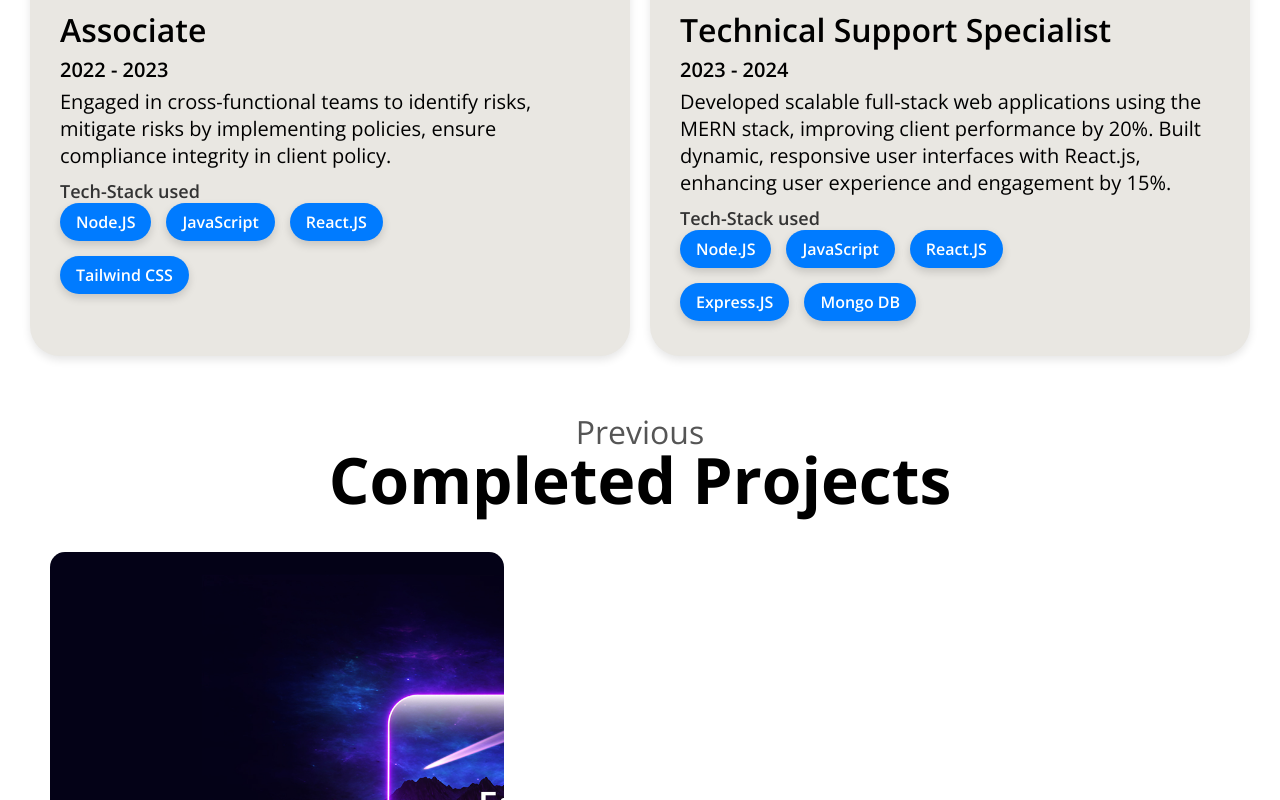
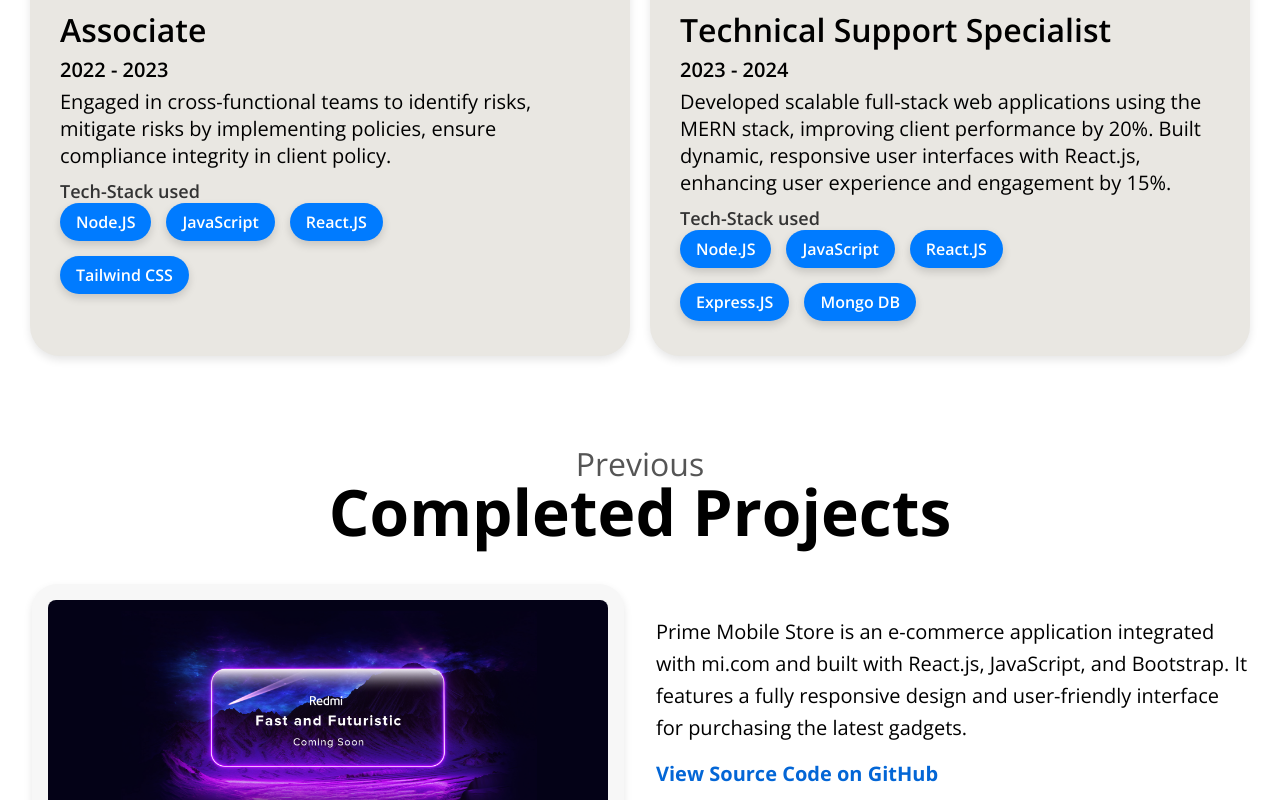
Before and after one commit to Aamir-Devp/Aamir-Portfolio, a Next.js app: page / in a window 1280 px wide. Shown: the part 2000-2800 px from the top of the page. Built offline with nearby package versions, Linux system fonts and the light colour scheme.

Commit message:
Modified project section

```diff
--- a/app/globals.css
+++ b/app/globals.css
@@ -629,3 +629,64 @@ h3{
 		}
 	}
 }
+
+.projectsSection {
+  padding: 2rem;
+}
+
+.bentoContainer {
+  display: flex;
+  flex-wrap: wrap;
+  gap: 2rem;
+  align-items: flex-start;
+}
+
+.bentoGrid {
+  flex: 1 1 45%;
+  display: flex;
+  flex-direction: column;
+}
+
+.bentoItem {
+  background-color: #f7f7f7;
+  padding: 1rem;
+  border-radius: 25px;
+  text-align: center;
+  box-shadow: 0 4px 8px rgba(0, 0, 0, 0.1);
+  transition: transform 0.3s;
+}
+
+.bentoItem:hover {
+  transform: translateY(-5px);
+}
+
+.projectThumbnail {
+  width: 100%;
+  border-radius: 8px;
+  margin-bottom: 1rem;
+}
+
+.description {
+  flex: 1 1 45%;
+}
+
+.description h2 {
+  margin-bottom: 0.5rem;
+}
+
+.description p {
+  margin-top: 2rem;
+  margin-bottom: 1rem;
+  line-height: 1.6;
+}
+
+.githubLink {
+  color: #0366d6;
+  text-decoration: none;
+  font-weight: bold;
+}
+
+.githubLink:hover {
+  color: #000;
+  text-decoration: underline;
+}
--- a/app/page.js
+++ b/app/page.js
@@ -225,7 +225,7 @@ export default function Home() {
                         </article>
                     </div>
                 </section>
-                <section id="projects" className="bento container">
+                {/* <section id="projects" className="bento container">
                     <h2>
                         <small>
                             Previous
@@ -236,10 +236,41 @@ export default function Home() {
                         <div className="bento-item">
                             <a href="https://prime-store.netlify.app" target="_blank" rel="noopener noreferrer" className="project-link">
                                 <img src="./Imgs/Display.jpg" alt="Project Thumbnail" className="project-thumbnail" />
+                                <h3>Prime Mobile Store</h3>
                                 <div className="project-details">
                                     <h3>Prime Mobile Store</h3>
                                     <p>E-commerce gadgets store built with React.js, JavaScript, and Bootstrap</p>
                                 </div>
+                            </a>
+                        </div>
+                    </div>
+                </section> */}
+                <section id="projects" className="projectsSection">
+                <h2>
+                        <small>
+                            Previous
+                        </small>
+                        Completed Projects
+                    </h2>
+                    <div className="bentoContainer">
+                        <div className="bentoGrid">
+                            <div className="bentoItem">
+                                <a href="https://prime-store.netlify.app" target="_blank" rel="noopener noreferrer">
+                                    <img src="/Imgs/Display.jpg" alt="Project Thumbnail" className="projectThumbnail" />
+                                    <h3>Prime Mobile Store</h3>
+                                </a>
+                            </div>
+                        </div>
+
+                        {/* Description beside the grid */}
+                        <div className="description">
+                            {/* <h2>About This Project</h2> */}
+                            <p>
+                                Prime Mobile Store is an e-commerce application integrated with mi.com and built with React.js, JavaScript, and Bootstrap.
+                                It features a fully responsive design and user-friendly interface for purchasing the latest gadgets.
+                            </p>
+                            <a href="https://github.com/Aamir-Devp/website" target="_blank" rel="noopener noreferrer" className="githubLink">
+                                View Source Code on GitHub
                             </a>
                         </div>
                     </div>
```
